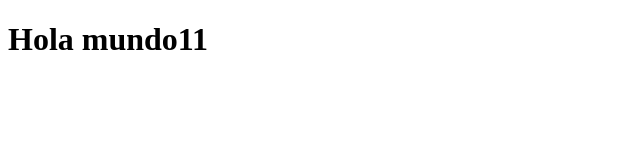
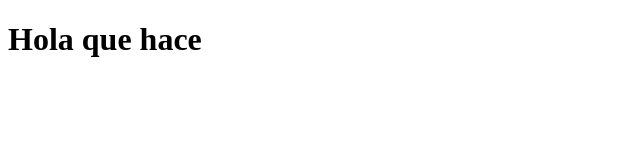
Before and after one commit to MrLeonard7/html, a plain HTML site: page index.html in a window 1280 px wide. Shown: the full height of the page, 0-640 px from the left. Drawn offline with Linux system fonts and the light colour scheme.

Commit message:
Comienzo

```diff
--- a/index.html
+++ b/index.html
@@ -7,6 +7,6 @@
     <title>Document</title>
 </head>
 <body>
-    <h1>Hola mundo11</h1>
+    <h1>Hola que hace</h1>
 </body>
 </html>
```
